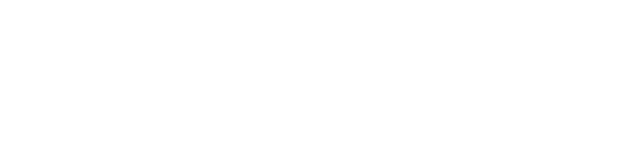
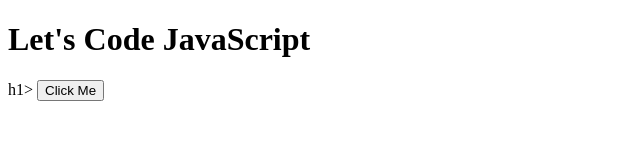
Before and after one commit to Chanith27/JavaScript-Lessons, a plain HTML site: page How to Add JS to HTML/index.html in a window 1280 px wide. Shown: the whole page, without its empty margins (0-640 px from the left). Drawn offline with Linux system fonts and the light colour scheme.

Commit message:
Update index.html

```diff
--- a/How to Add JS to HTML/index.html
+++ b/How to Add JS to HTML/index.html
@@ -11,6 +11,9 @@
     <script src="script.js"></script>
 </head>
 <body>
-
+    <h1>Let's Code JavaScript</h1>h1>
+    <button onclick="console.log('Button')">
+        Click Me
+    </button>
 </body>
 </html>
```
